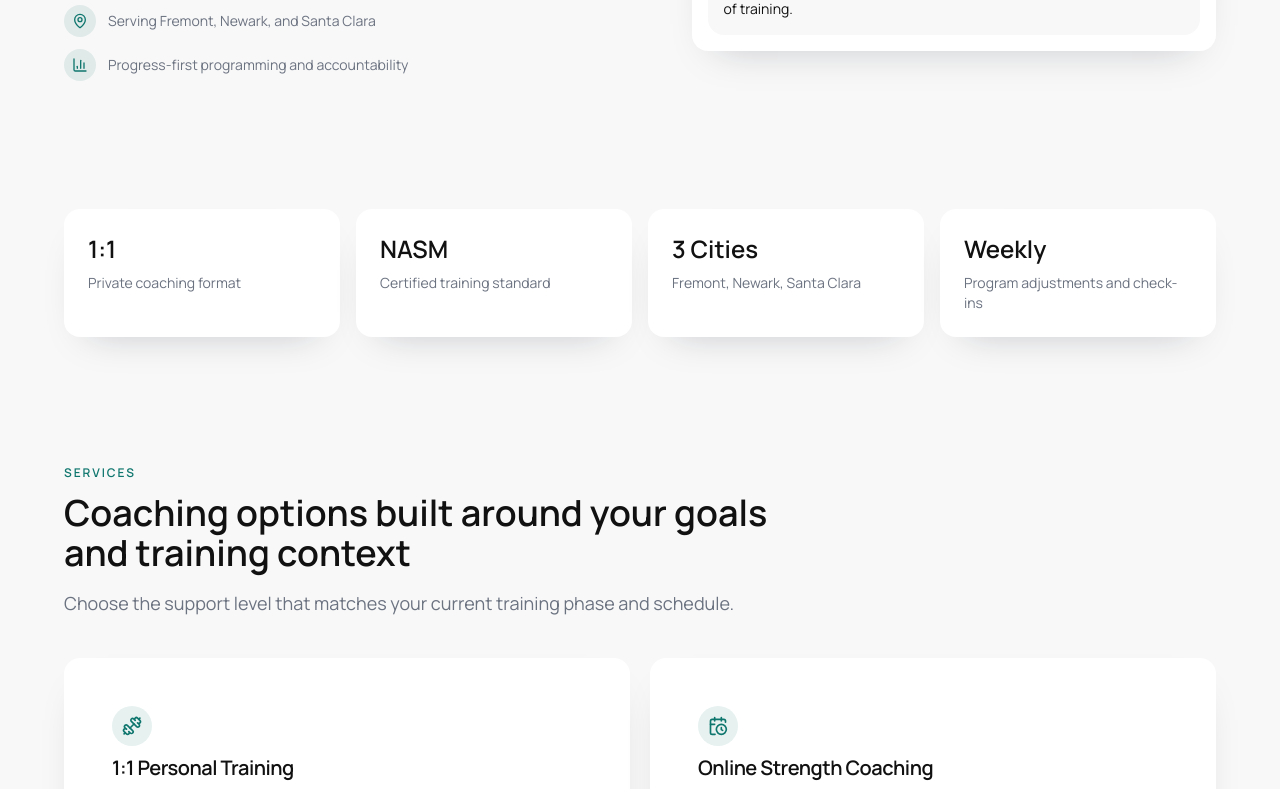
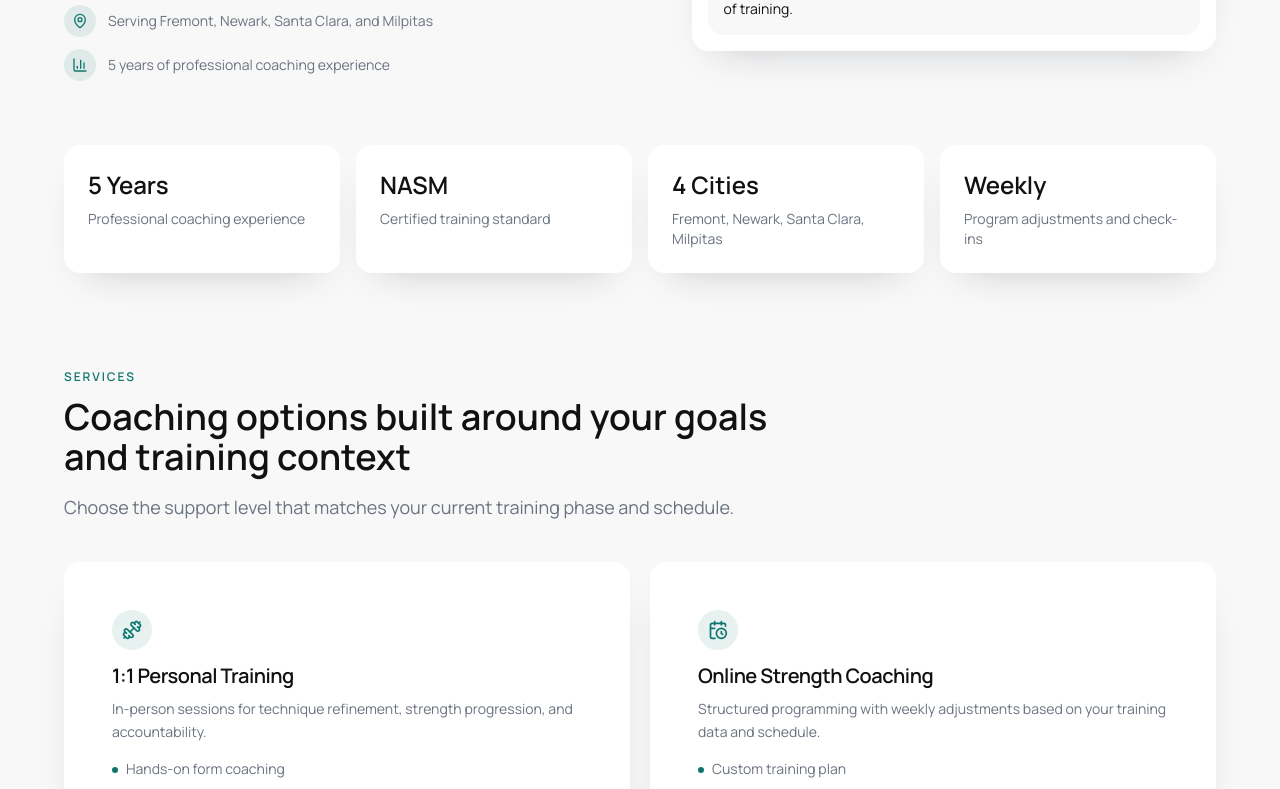
Before and after one commit to tomvothecoder/tomvo.me, a React (Vite) app: page /coach in a window 1280 px wide. Shown: the part 724-1513 px from the top of the page. Built offline with nearby package versions, Linux system fonts and the light colour scheme.

Commit message:
fix: tighten coach section spacing and update service area copy

```diff
--- a/index.html
+++ b/index.html
@@ -7,7 +7,7 @@
     <meta name="theme-color" content="#0f766e" />
     <meta
       name="description"
-      content="Private personal training and strength coaching in Fremont, Newark, and Santa Clara. Book a free consultation with Coach Tom Vo."
+      content="Private personal training and strength coaching in Fremont, Newark, Santa Clara, and Milpitas. Book a free consultation with Coach Tom Vo."
     />
     <link rel="manifest" href="/manifest.json" />
     <title>Coach Tom Vo | Private Personal Training</title>
--- a/src/components/CoachRedesign/CoachCredibilitySection.tsx
+++ b/src/components/CoachRedesign/CoachCredibilitySection.tsx
@@ -7,6 +7,11 @@ import SectionWrapper from "components/CoachRedesign/SectionWrapper";
 import { Card, CardContent } from "components/ui/card";
 
 const credibilityPoints = [
+  {
+    icon: ClipboardCheck,
+    title: "5 years of professional coaching experience",
+    text: "Experience across private coaching, meet prep, and sustainable habit-building for adult clients.",
+  },
   {
     icon: ShieldCheck,
     title: "NASM-certified coaching foundation",
@@ -32,7 +37,7 @@ function CoachCredibilitySection() {
       id="credibility"
       eyebrow="Coach credibility"
       title="Why clients trust this coaching system"
-      description="You get a clear training process, transparent communication, and coaching decisions grounded in data."
+      description="You get a clear training process, transparent communication, and coaching decisions grounded in data and 5 years of professional coaching experience."
     >
       <div className="grid gap-8 lg:grid-cols-[0.9fr_1.1fr] lg:items-start">
         <motion.div variants={fadeInUp} {...(prefersReducedMotion ? {} : revealInView)}>
@@ -48,7 +53,7 @@ function CoachCredibilitySection() {
         <motion.div
           variants={staggerContainer}
           {...(prefersReducedMotion ? {} : revealInView)}
-          className="grid gap-4"
+          className="flex flex-col gap-4"
         >
           {credibilityPoints.map((point) => {
             const Icon = point.icon;
--- a/src/components/CoachRedesign/ConsultationFormSection.tsx
+++ b/src/components/CoachRedesign/ConsultationFormSection.tsx
@@ -68,7 +68,7 @@ function ConsultationFormSection() {
             </li>
             <li className="flex items-center gap-3">
               <MapPin className="h-4 w-4 text-accent" />
-              <span>Service area: Fremont, Newark, Santa Clara</span>
+              <span>Service area: Fremont, Newark, Santa Clara, Milpitas</span>
             </li>
             <li className="flex items-center gap-3">
               <Phone className="h-4 w-4 text-accent" />
--- a/src/components/CoachRedesign/FAQSection.tsx
+++ b/src/components/CoachRedesign/FAQSection.tsx
@@ -11,9 +11,9 @@ import {
 
 const faqs = [
   {
-    question: "Do you train clients in Fremont, Newark, and Santa Clara?",
+    question: "Do you train clients in Fremont, Newark, Santa Clara, and Milpitas?",
     answer:
-      "Yes. Coaching is available for clients in Fremont, Newark, and Santa Clara, with options for in-person and online support depending on your schedule.",
+      "Yes. Coaching is available for clients in Fremont, Newark, Santa Clara, and Milpitas, with options for in-person and online support depending on your schedule.",
   },
   {
     question: "Do I need lifting experience before starting?",
--- a/src/components/CoachRedesign/HeroSection.tsx
+++ b/src/components/CoachRedesign/HeroSection.tsx
@@ -13,11 +13,11 @@ const trustSignals = [
   },
   {
     icon: MapPin,
-    label: "Serving Fremont, Newark, and Santa Clara",
+    label: "Serving Fremont, Newark, Santa Clara, and Milpitas",
   },
   {
     icon: BarChart3,
-    label: "Progress-first programming and accountability",
+    label: "5 years of professional coaching experience",
   },
 ];
 
@@ -25,7 +25,7 @@ function HeroSection() {
   const prefersReducedMotion = useReducedMotion();
 
   return (
-    <section id="hero" className="px-6 pb-14 pt-20 md:px-10 md:pb-20 md:pt-28">
+    <section id="hero" className="px-6 pb-8 pt-20 md:px-10 md:pb-12 md:pt-28">
       <div className="mx-auto grid w-full max-w-6xl gap-12 lg:grid-cols-[1.05fr_0.95fr] lg:items-center">
         <motion.div
           variants={heroStagger}
--- a/src/components/CoachRedesign/ServicesSection.tsx
+++ b/src/components/CoachRedesign/ServicesSection.tsx
@@ -8,7 +8,7 @@ import { motion, useReducedMotion } from "framer-motion";
 
 import { fadeInUp, revealInView, staggerContainer } from "components/CoachRedesign/animations";
 import SectionWrapper from "components/CoachRedesign/SectionWrapper";
-import { Card, CardContent, CardDescription, CardHeader, CardTitle } from "components/ui/card";
+import { Card, CardContent, CardDescription, CardTitle } from "components/ui/card";
 
 const services = [
   {
@@ -65,17 +65,15 @@ function ServicesSection() {
           return (
             <motion.div key={service.title} variants={fadeInUp}>
               <Card className="h-full">
-                <CardHeader>
+                <CardContent className="px-6 pb-6 pt-6">
                   <span className="inline-flex h-10 w-10 items-center justify-center rounded-full bg-accent/10 text-accent">
                     <Icon className="h-5 w-5" />
                   </span>
-                  <CardTitle>{service.title}</CardTitle>
-                  <CardDescription className="text-sm leading-relaxed">
+                  <CardTitle className="mt-3">{service.title}</CardTitle>
+                  <CardDescription className="m-0 mt-2 text-sm leading-relaxed">
                     {service.description}
                   </CardDescription>
-                </CardHeader>
-                <CardContent>
-                  <ul className="space-y-2 text-sm text-muted">
+                  <ul className="m-0 mt-4 space-y-2 text-sm text-muted">
                     {service.points.map((point) => (
                       <li key={point} className="flex items-start gap-2">
                         <span className="mt-2 h-1.5 w-1.5 rounded-full bg-accent" />
--- a/src/components/CoachRedesign/StatsSection.tsx
+++ b/src/components/CoachRedesign/StatsSection.tsx
@@ -1,19 +1,19 @@
 import { motion, useReducedMotion } from "framer-motion";
 
-import { fadeInUp, revealInView, staggerContainer } from "components/CoachRedesign/animations";
+import { fadeInUp, staggerContainer } from "components/CoachRedesign/animations";
 
 const stats = [
   {
-    value: "1:1",
-    label: "Private coaching format",
+    value: "5 Years",
+    label: "Professional coaching experience",
   },
   {
     value: "NASM",
     label: "Certified training standard",
   },
   {
-    value: "3 Cities",
-    label: "Fremont, Newark, Santa Clara",
+    value: "4 Cities",
+    label: "Fremont, Newark, Santa Clara, Milpitas",
   },
   {
     value: "Weekly",
@@ -25,12 +25,16 @@ function StatsSection() {
   const prefersReducedMotion = useReducedMotion();
 
   return (
-    <section id="proof" className="px-6 py-8 md:px-10 md:py-12">
-      <div className="mx-auto grid w-full max-w-6xl gap-4 sm:grid-cols-2 lg:grid-cols-4">
+    <section id="proof" className="px-6 py-4 md:px-10 md:py-8">
       <motion.div
         variants={staggerContainer}
-          {...(prefersReducedMotion ? {} : revealInView)}
-          className="contents"
+        {...(prefersReducedMotion
+          ? {}
+          : {
+              initial: "hidden",
+              animate: "visible",
+            })}
+        className="mx-auto grid w-full max-w-6xl gap-4 sm:grid-cols-2 lg:grid-cols-4"
       >
         {stats.map((item) => (
           <motion.article
@@ -43,7 +47,6 @@ function StatsSection() {
           </motion.article>
         ))}
       </motion.div>
-      </div>
     </section>
   );
 }
--- a/src/components/Footer.tsx
+++ b/src/components/Footer.tsx
@@ -3,7 +3,7 @@ const Footer: React.FC = () => {
     <footer className="border-t border-border bg-background px-6 py-10 md:px-10">
       <div className="mx-auto flex w-full max-w-6xl flex-col gap-2 text-sm text-muted sm:flex-row sm:items-center sm:justify-between">
         <p>Coach Tom Vo</p>
-        <p>Private training in Fremont, Newark, and Santa Clara, California.</p>
+        <p>Private training in Fremont, Newark, Santa Clara, and Milpitas, California.</p>
       </div>
     </footer>
   );
```
Lines whose indentation alone changed are shown as unchanged.
